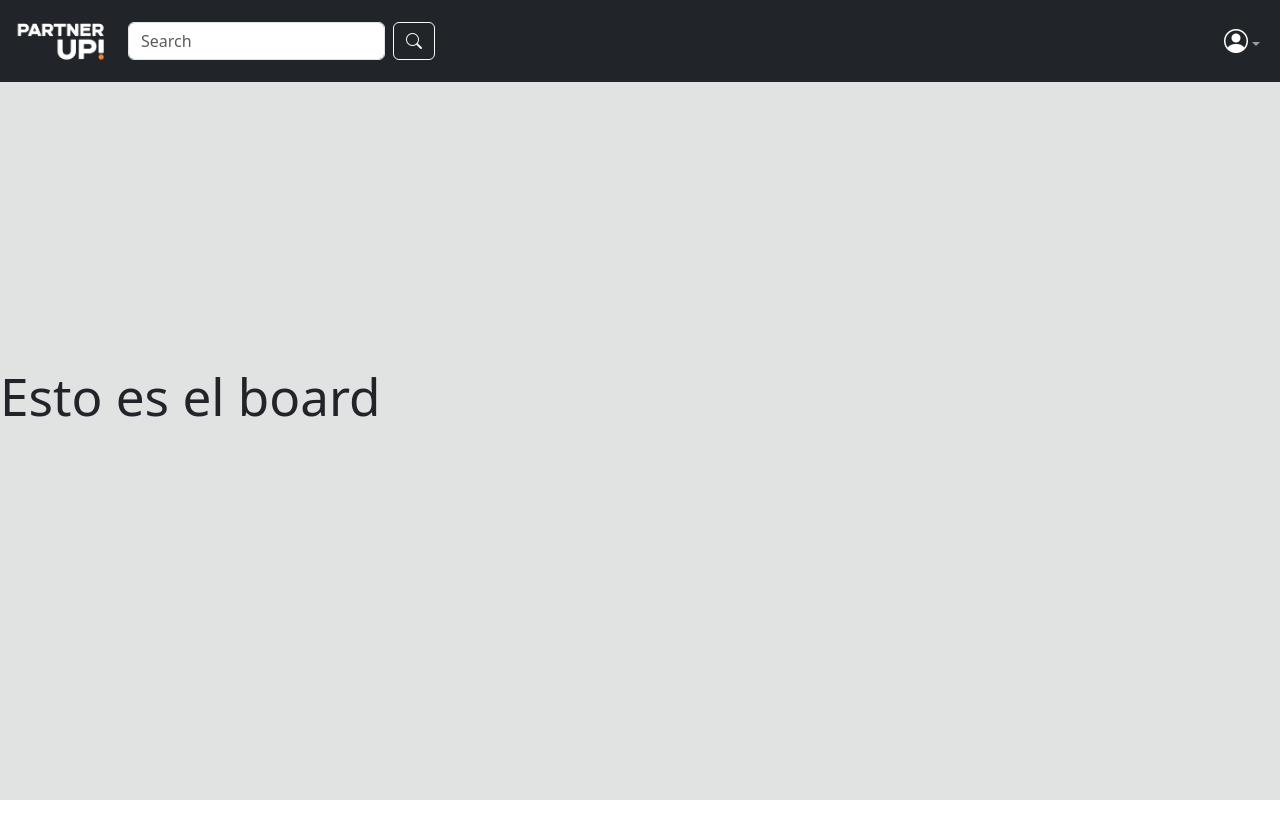
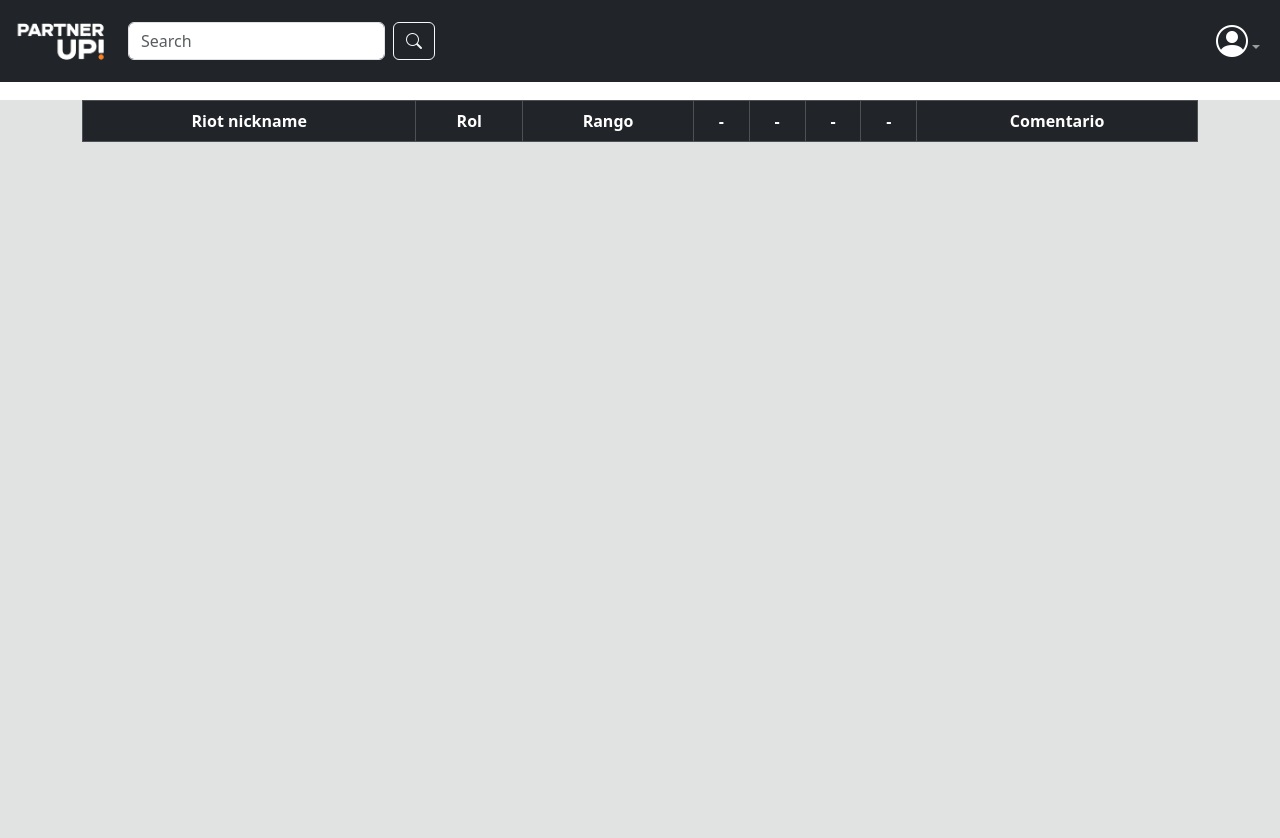
Before and after one commit to icambraa/partnerup, a React (Vite) app in the folder frontend/: page /board in a window 1280 px wide. Shown: the top 838 px of the page. Before the commit the page ends 800 px from the top, so only its background shows below. Built offline with nearby package versions, Linux system fonts and the light colour scheme; no server answers; sample sign-in values are in the browser's storage.

Commit message:
board table

```diff
--- a/frontend/src/App.tsx
+++ b/frontend/src/App.tsx
@@ -1,7 +1,7 @@
 import React from 'react';
 import { BrowserRouter as Router, Routes, Route } from 'react-router-dom';
 import Welcome from './components/welcome/Welcome.tsx';
-import Navbar from './components/inside/Navbar.tsx';
+import Navbar from './components/layout/Navbar.tsx';
 import Board from './components/inside/Board.tsx';
 import UserProfile from './components/inside/UserProfile.tsx';
 import LoginForm from './components/authentication/LoginForm';
--- a/frontend/src/components/inside/Board.tsx
+++ b/frontend/src/components/inside/Board.tsx
@@ -3,9 +3,39 @@ import 'bootstrap/dist/css/bootstrap.min.css';
 
 const Board: React.FC = () => {
     return (
-        <div>
-            <h1>Esto es el board</h1>
-        </div>
+        <section className="content">
+            <div className="container">
+                <div className="table-responsive">
+                    <table className="table table-bordered table-dark table-striped table-borderless">
+                        <thead>
+                        <tr>
+                            <th className="text-center">Riot nickname</th>
+                            <th className="text-center">Rol</th>
+                            <th className="text-center">Rango</th>
+                            <th className="text-center">-</th>
+                            <th className="text-center">-</th>
+                            <th className="text-center">-</th>
+                            <th className="text-center">-</th>
+                            <th className="text-center">Comentario</th>
+                        </tr>
+                        </thead>
+                        <tbody>
+                        {/* <tr>
+                            <td>NombreJugador1</td>
+                            <td>Top</td>
+                            <td>E2</td>
+                            <td><i className="bi bi-check-circle-fill"></i></td>
+                            <td style={{ width: '50px' }}></td>
+                            <td></td>
+                            <td></td>
+                            <td>Alguna nota</td>
+                            <td>Ahora</td>
+                        </tr> */}
+                        </tbody>
+                    </table>
+                </div>
+            </div>
+        </section>
     );
 }
 
--- a/frontend/src/components/inside/Navbar.tsx
+++ b/frontend/src/components/layout/Navbar.tsx
@@ -47,7 +47,7 @@ const Navbar: React.FC = () => {
                             <li className="nav-item dropdown">
                                 <a className="nav-link dropdown-toggle" href="#" id="navbarDropdown" role="button"
                                    data-bs-toggle="dropdown" aria-expanded="false">
-                                    <i className="bi bi-person-circle" style={{ color: '#fff', fontSize: '1.5rem' }}></i>
+                                    <i className="bi bi-person-circle" style={{ color: '#fff', fontSize: '2rem' }}></i>
                                 </a>
                                 <ul className="dropdown-menu dropdown-menu-dark dropdown-menu-end" aria-labelledby="navbarDropdown">
                                     <li><Link className="dropdown-item" to="/profile">Perfil de usuario</Link></li>
--- a/frontend/src/index.css
+++ b/frontend/src/index.css
@@ -5,7 +5,7 @@
 
   color-scheme: light dark;
   color: rgba(255, 255, 255, 0.87);
-  background-color: #242424;
+  /*background-color: #242424;*/
 
   font-synthesis: none;
   text-rendering: optimizeLegibility;
@@ -24,8 +24,6 @@ a:hover {
 
 body {
   margin: 0;
-  display: flex;
-  place-items: center;
   min-width: 320px;
   min-height: 100vh;
   background-color: #E1E2E2;
@@ -81,3 +79,8 @@ button:focus-visible {
 .card.border-primary {
   border-color: #b0c4de !important;
 }
+
+.content{
+
+  margin-top: 100px;
+}
```
